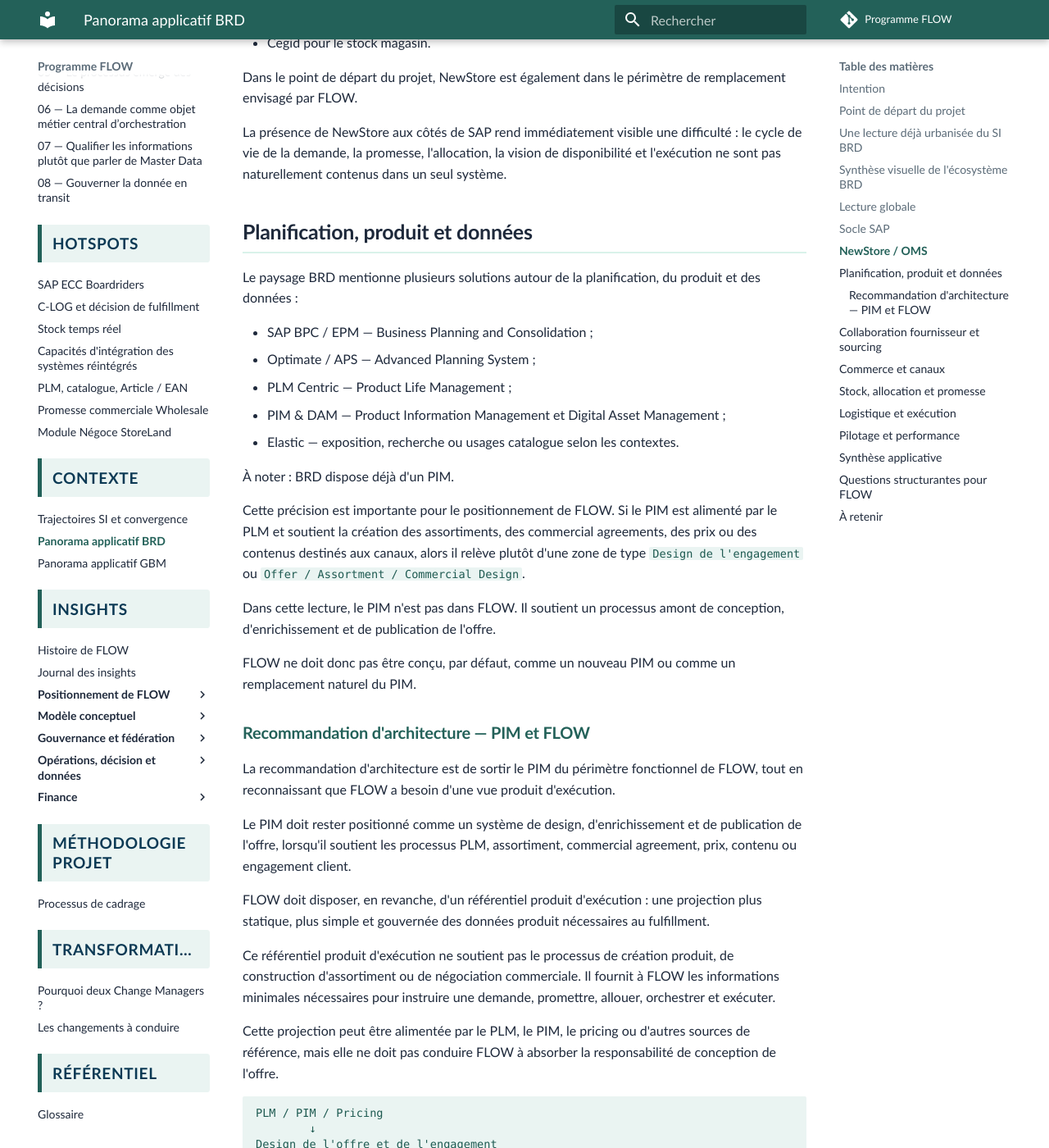
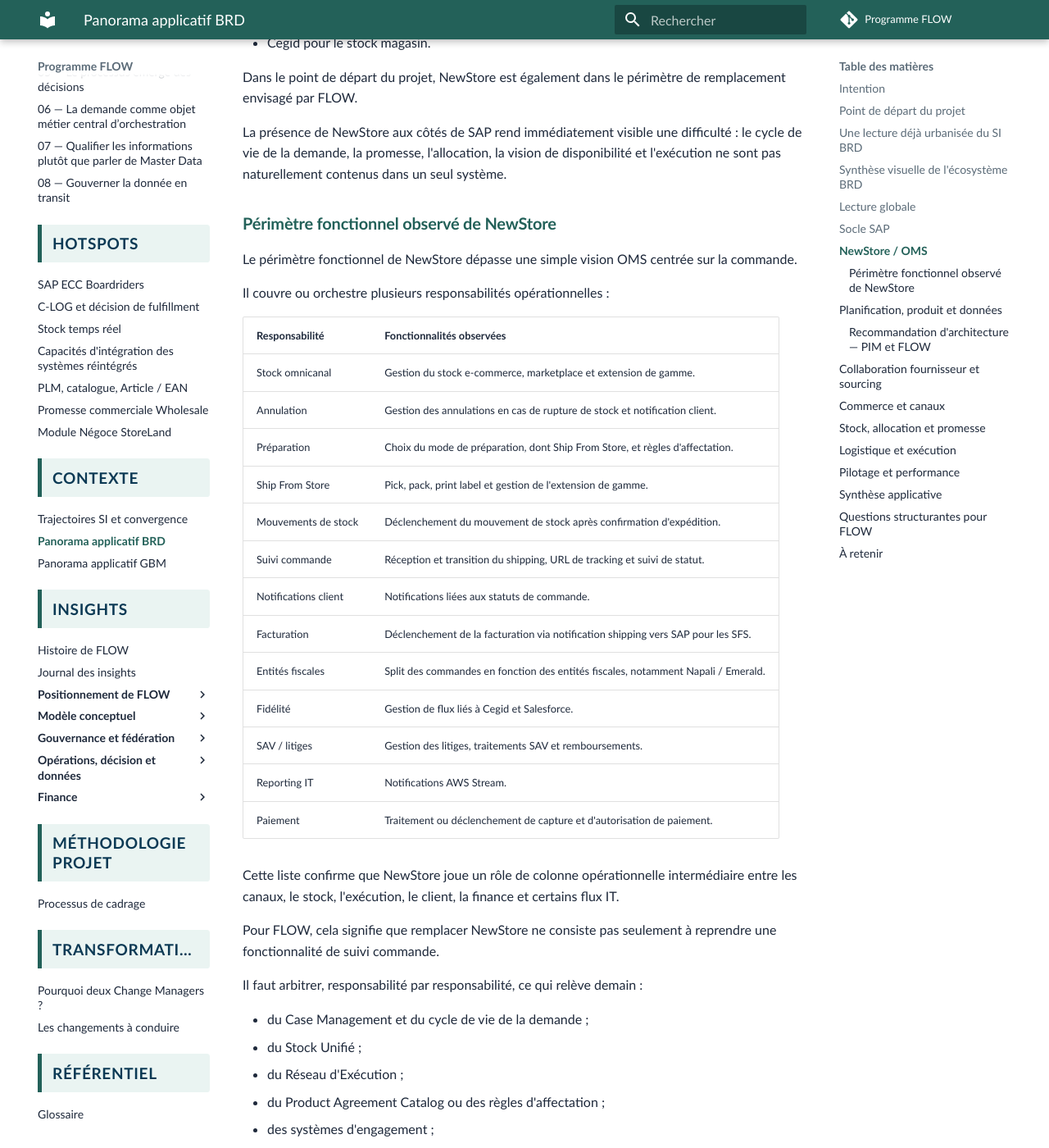
Before and after one commit to laurent-sintes/FLOW-Program, an MkDocs documentation site: the page built from docs/contexte/panorama-brd.md, in a window 1280 px wide and 1400 px high, scrolled down 5432 px. Shown: the whole window at 82% size. Built offline with MkDocs 1.6.1 and Material for MkDocs 9.7.7, drawn with Linux system fonts in a browser that asks for light colours; comment, search, counter and statistics services are not loaded; some of the changed text lies outside the part shown.

Commit message:
Ajoute le perimetre fonctionnel NewStore BRD

```diff
--- a/docs/contexte/panorama-brd.md
+++ b/docs/contexte/panorama-brd.md
@@ -167,6 +167,50 @@
 
 La présence de NewStore aux côtés de SAP rend immédiatement visible une difficulté : le cycle de vie de la demande, la promesse, l'allocation, la vision de disponibilité et l'exécution ne sont pas naturellement contenus dans un seul système.
 
+### Périmètre fonctionnel observé de NewStore
+
+Le périmètre fonctionnel de NewStore dépasse une simple vision OMS centrée sur la commande.
+
+Il couvre ou orchestre plusieurs responsabilités opérationnelles :
+
+| Responsabilité | Fonctionnalités observées |
+| --- | --- |
+| Stock omnicanal | Gestion du stock e-commerce, marketplace et extension de gamme. |
+| Annulation | Gestion des annulations en cas de rupture de stock et notification client. |
+| Préparation | Choix du mode de préparation, dont Ship From Store, et règles d'affectation. |
+| Ship From Store | Pick, pack, print label et gestion de l'extension de gamme. |
+| Mouvements de stock | Déclenchement du mouvement de stock après confirmation d'expédition. |
+| Suivi commande | Réception et transition du shipping, URL de tracking et suivi de statut. |
+| Notifications client | Notifications liées aux statuts de commande. |
+| Facturation | Déclenchement de la facturation via notification shipping vers SAP pour les SFS. |
+| Entités fiscales | Split des commandes en fonction des entités fiscales, notamment Napali / Emerald. |
+| Fidélité | Gestion de flux liés à Cegid et Salesforce. |
+| SAV / litiges | Gestion des litiges, traitements SAV et remboursements. |
+| Reporting IT | Notifications AWS Stream. |
+| Paiement | Traitement ou déclenchement de capture et d'autorisation de paiement. |
+
+Cette liste confirme que NewStore joue un rôle de colonne opérationnelle intermédiaire entre les canaux, le stock, l'exécution, le client, la finance et certains flux IT.
+
+Pour FLOW, cela signifie que remplacer NewStore ne consiste pas seulement à reprendre une fonctionnalité de suivi commande.
+
+Il faut arbitrer, responsabilité par responsabilité, ce qui relève demain :
+
+- du Case Management et du cycle de vie de la demande ;
+- du Stock Unifié ;
+- du Réseau d'Exécution ;
+- du Product Agreement Catalog ou des règles d'affectation ;
+- des systèmes d'engagement ;
+- des systèmes d'exécution logistique ;
+- de SAP FI/CO ou d'un système finance ;
+- d'un service de paiement ;
+- d'un service de fidélité ;
+- d'un module SAV.
+
+<div class="flow-conviction">
+  <p>NewStore ne matérialise pas seulement un OMS.</p>
+  <p>Il matérialise une zone de responsabilités que FLOW devra redistribuer proprement entre Demand, Stock, Réseau d'Exécution, Finance et systèmes conservés.</p>
+</div>
+
 ## Planification, produit et données
 
 Le paysage BRD mentionne plusieurs solutions autour de la planification, du produit et des données :
@@ -327,7 +371,7 @@
 | Zone | Applications / composants BRD | Lecture FLOW |
 | --- | --- | --- |
 | Transactionnel | SAP MM, SD, FI/CO, AFS, Inventory, Billing | Périmètre de remplacement initial ; SAP porte notamment le stock entrepôt |
-| OMS / commandes | NewStore | Périmètre de remplacement initial ; cycle de vie commande, promesse, allocation et intégration des stocks entrepôt / magasin à analyser |
+| OMS / commandes | NewStore | Périmètre de remplacement initial ; cycle de vie commande, annulation, préparation, SFS, promesse, allocation, intégration des stocks, notifications, SAV, paiement et déclenchement de facturation à analyser responsabilité par responsabilité |
 | Planification | SAP BPC, Optimate / APS | Sources ou contributeurs de demandes planifiées |
 | Produit / contenu | PLM Centric, PIM, DAM, Elastic | Systèmes contributeurs de données produit et contenus ; le PIM relève plutôt du design de l'offre / engagement et ne doit pas être remplacé par FLOW par défaut |
 | Fournisseurs | SNC, Fast, Vendor | Collaboration et qualité fournisseur ; contribution au contexte amont |
@@ -335,17 +379,20 @@
 | Stock / promesse | stock magasin, stock entrepôt, ATP, allocation / réservation | Capacités candidates FLOW : Inventory Visibility, Allocation & Promise ; la source du stock doit être explicitement qualifiée |
 | Produit d'exécution | Référentiel produit d'exécution alimenté par PLM / PIM / Pricing selon arbitrage | Projection statique et gouvernée nécessaire à FLOW pour le fulfillment ; ne porte pas le processus de création ou d'enrichissement de l'offre |
 | Logistique | Maersk 4PL, C-Log, Bleckmann, WMS, TMS Connex, KTN | Systèmes d'exécution et sources d'événements |
-| Pilotage | BI Tableau / OPM | Observation, reporting, performance |
+| Pilotage | BI Tableau / OPM, AWS Stream | Observation, reporting, performance et notifications IT |
 
 ## Questions structurantes pour FLOW
 
 Le panorama BRD conduit à plusieurs questions :
 
 - Si FLOW remplace SAP et NewStore, quelles responsabilités de SAP sont réellement reprises par FLOW ?
+- Quelles responsabilités actuellement portées par NewStore doivent être reprises, redistribuées ou laissées à des systèmes spécialisés ?
 - Quelles responsabilités doivent rester dans Finance, notamment FI/CO ?
 - FLOW doit-il porter les décisions d'allocation, ou seulement les orchestrer ?
 - Inventory Visibility doit-elle consolider les stocks magasin, entrepôt, réservés et futurs ?
 - Si NewStore disparaît, quel composant reprend l'intégration entre stock entrepôt SAP et stock magasin Cegid ?
+- Les règles d'affectation du mode de préparation, notamment SFS, relèvent-elles du Case, du Stock Unifié, du Réseau d'Exécution ou d'un service de décision transverse ?
+- Les déclenchements de facturation, paiement, fidélité et remboursement doivent-ils être portés par FLOW, orchestrés par FLOW ou laissés à des services spécialisés ?
 - Les outils de planification comme Optimate ou BPC alimentent-ils FLOW en demandes, prévisions ou faits ?
 - Le PIM existant soutient-il principalement le design de l'offre, les assortiments, les commercial agreements, les prix et les canaux d'engagement client ?
 - Quelles données produit doivent être projetées dans un référentiel produit d'exécution consommable par FLOW ?
@@ -370,6 +417,8 @@
 
 Le cas du stock l'illustre bien : SAP porte le stock entrepôt, Cegid porte le stock magasin, et NewStore intègre aujourd'hui les deux. Remplacer SAP et NewStore ne suffit donc pas à répondre mécaniquement à la question de la visibilité de stock ; il faut décider où sera portée demain la capacité d'Inventory Visibility.
 
+Le périmètre observé de NewStore renforce ce constat : NewStore porte aujourd'hui des responsabilités qui touchent à la commande, au stock, au Ship From Store, à l'annulation, au SAV, à la notification client, au paiement, à la fidélité, au déclenchement de facturation et aux entités fiscales. FLOW devra donc reprendre ce périmètre par capacités, et non par simple duplication applicative.
+
 Le cas du PIM va dans le même sens : BRD dispose déjà d'un système qui peut soutenir le design de l'offre, les assortiments, les commercial agreements, les prix et les contenus d'engagement client. La recommandation d'architecture est donc de ne pas intégrer le PIM dans FLOW par défaut.
 
 FLOW a en revanche besoin d'un référentiel produit d'exécution : une projection produit statique, gouvernée et limitée aux données nécessaires au fulfillment. Cette projection permet à FLOW de promettre, allouer, orchestrer et exécuter sans absorber la responsabilité de conception et d'enrichissement de l'offre.
```
